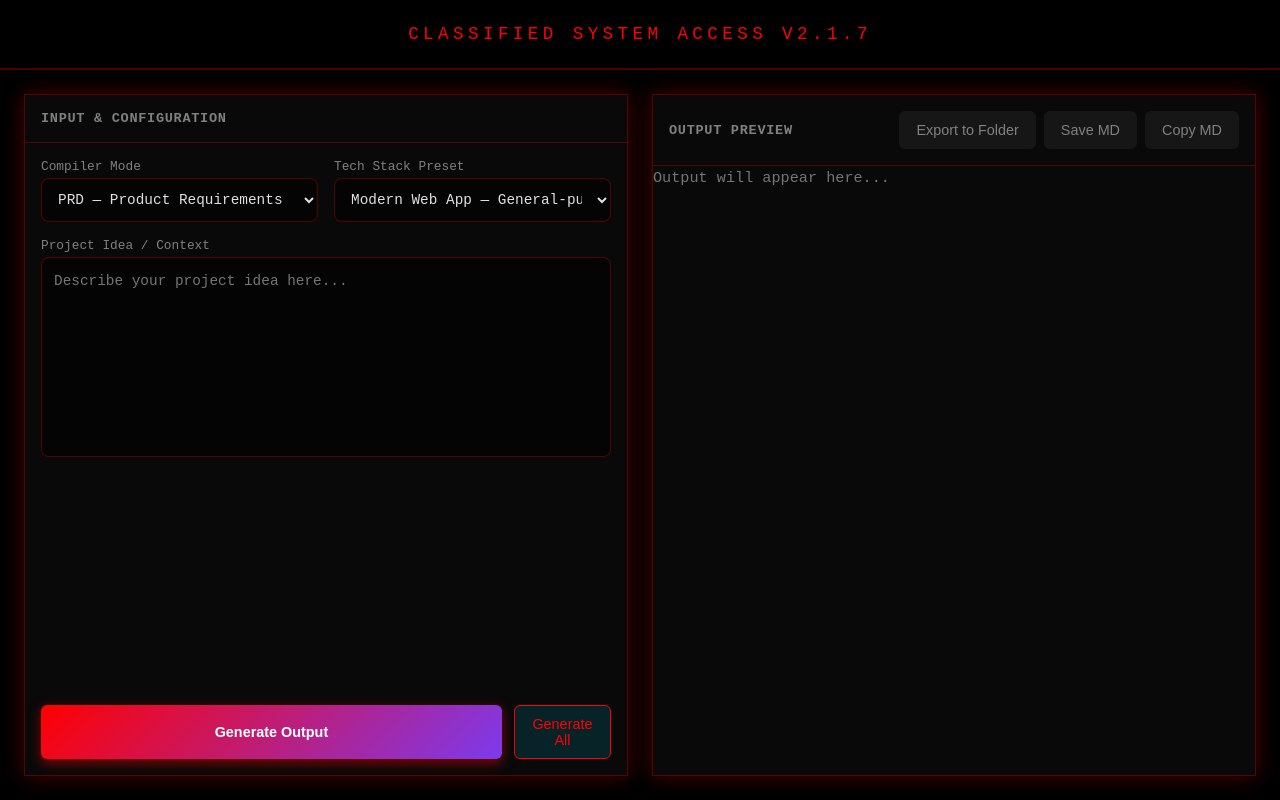
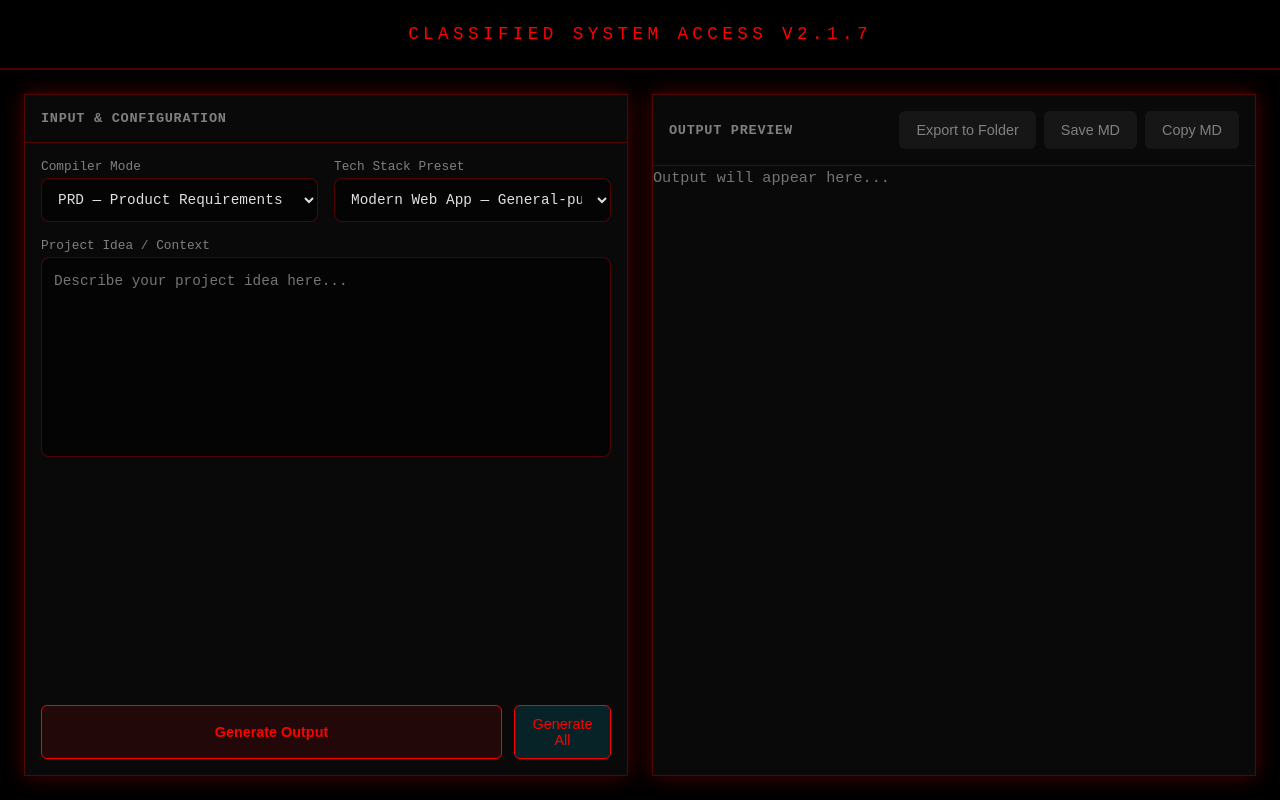
Before and after one commit to salvadalba/nodaysidle-ndiarchitech, a website built with Vite: page index.html in a window 1280 px wide. Built offline with nearby package versions, Linux system fonts and the light colour scheme.

Commit message:
Match button styles - dark with red border

```diff
--- a/src/style.css
+++ b/src/style.css
@@ -215,16 +215,15 @@ button {
 }
 
 button#generate {
-  background: linear-gradient(135deg, var(--primary), #7c3aed);
-  color: white;
+  background: rgba(255, 0, 0, 0.1);
+  border: 1px solid var(--primary);
+  color: var(--primary);
   width: 100%;
   font-weight: 600;
-  box-shadow: 0 4px 12px var(--primary-glow);
 }
 
 button#generate:hover {
-  transform: translateY(-1px);
-  box-shadow: 0 6px 16px var(--primary-glow);
+  background: rgba(255, 0, 0, 0.2);
 }
 
 button#generate:active {
```
